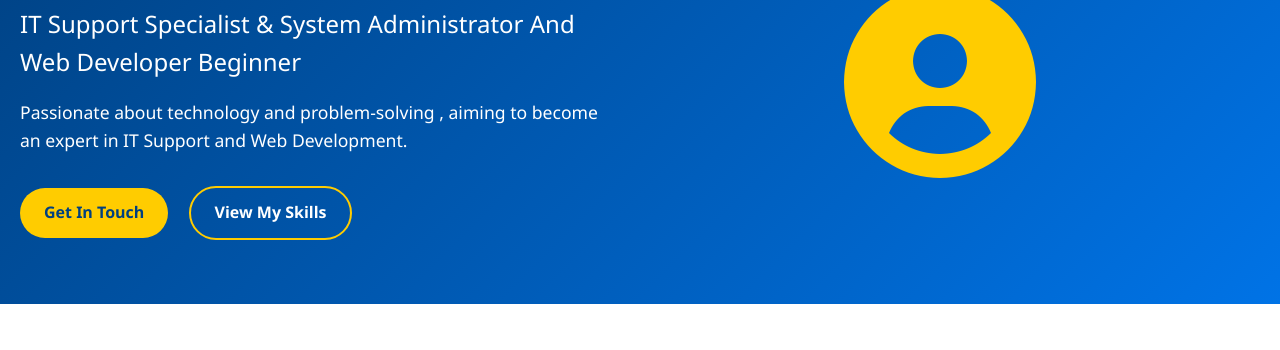
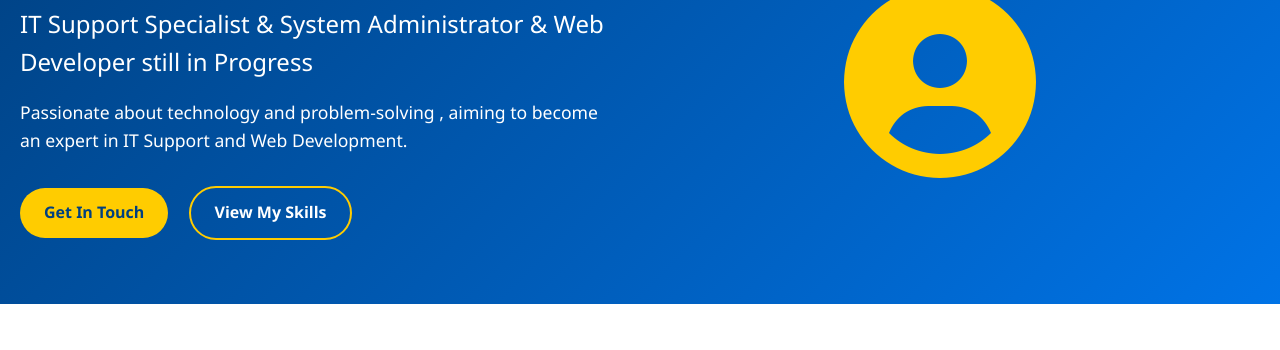
Before and after one commit to Mariam12-web-hub/Portfolio2, a plain HTML site: page index.html in a window 1280 px wide. Shown: the part 222-572 px from the top of the page. Drawn offline with Linux system fonts and the light colour scheme.

Commit message:
Update index.html

```diff
--- a/index.html
+++ b/index.html
@@ -31,7 +31,7 @@
     <section id="home" class="hero">
         <div class="hero-content">
             <h1 class="hero-title">Maryam Abdikadir Abdi</h1>
-            <p class="hero-subtitle">IT Support Specialist & System Administrator  And Web Developer Beginner</p>
+            <p class="hero-subtitle">IT Support Specialist & System Administrator & Web Developer still in Progress</p>
             <p class="hero-description"> Passionate about technology and problem-solving , aiming to become an expert in IT Support and Web Development.</p>
             <div class="hero-buttons">
                 <a href="#contact" class="btn-primary">Get In Touch</a>
```
